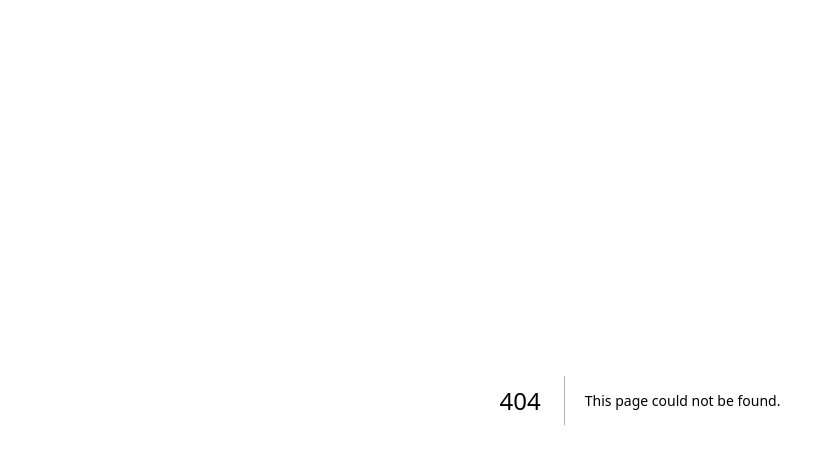
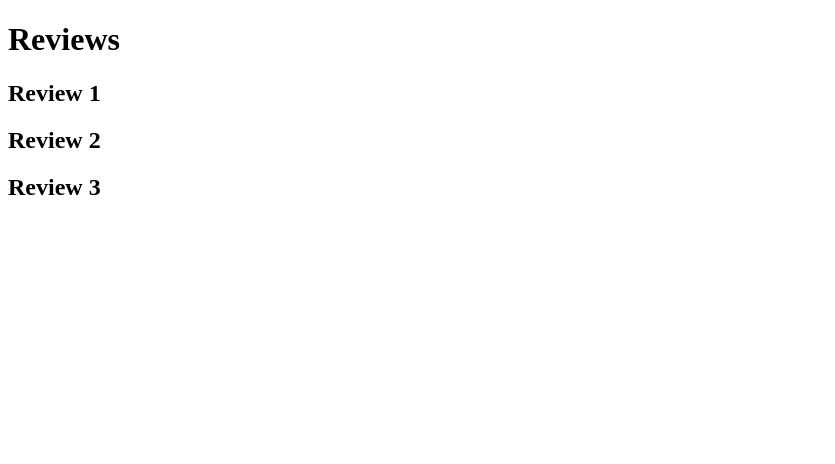
Before and after one commit to dboatengg/next-app-1, a Next.js app: page /products/1/reviews in a window 1280 px wide. Before the commit this address had no page. Shown: the top 464 px of the page, without its empty margins (0-835 px from the left). Built offline with nearby package versions, Linux system fonts and the light colour scheme.

Commit message:
Nested dynamic routes 1

```diff
--- /dev/null
+++ b/src/app/products/[productId]/reviews/[reviewsId]/page.tsx
@@ -0,0 +1,3 @@
+export default function Review({ params }: { params: { productId: string, reviewsId: string } }) {
+  return <h1>Review {params.reviewsId} for product {params.productId}</h1>;
+}
--- /dev/null
+++ b/src/app/products/[productId]/reviews/page.tsx
@@ -0,0 +1,10 @@
+export default function Reviews() {
+  return (
+    <>
+      <h1>Reviews</h1>
+      <h2>Review 1</h2>
+      <h2>Review 2</h2>
+      <h2>Review 3</h2>
+    </>
+  );
+}
```
